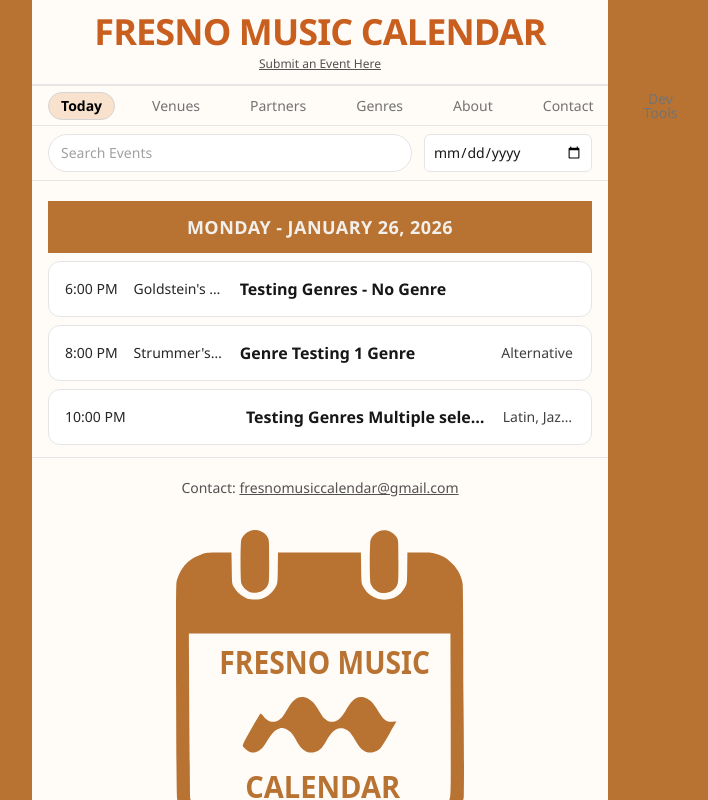
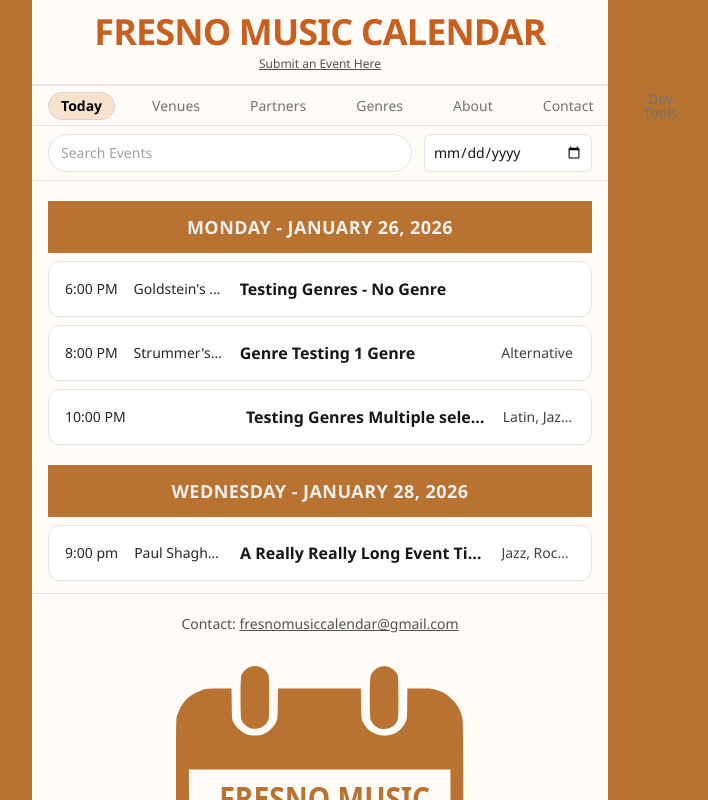
Before and after one commit to mrayover/fmc, a React (Vite) app: page / in a window 1280 px wide. Shown: the top 800 px of the page, without its empty margins (320-1028 px from the left). Built offline with nearby package versions, Linux system fonts and the light colour scheme.

Commit message:
Test Event

```diff
--- a/src/App.jsx
+++ b/src/App.jsx
@@ -1421,15 +1421,18 @@ function ContactView() {
   ]
 
   return (
-    <div className="space-y-3">
+    <div className="space-y-3 text-center">
       <h2 className="text-lg font-semibold">Contact</h2>
 
       <div className="space-y-3 text-sm text-neutral-700 leading-relaxed">
         {actions.map((a) => {
           const href = `mailto:${CONTACT_EMAIL}?subject=${encodeURIComponent(a.subject)}`
           return (
-            <div key={a.subject} className="rounded-xl border border-neutral-200 p-4 bg-white">
-              <div className="font-medium text-neutral-900">{a.title}</div>
+            <div
+              key={a.subject}
+              className="rounded-xl border border-neutral-200 p-4 bg-white text-center"
+            >
+              <div className="font-bold text-neutral-900">{a.title}</div>
               <div className="mt-1 text-sm text-neutral-700">{a.when}</div>
               <div className="mt-2">
                 <a className="underline" href={href}>
@@ -1439,8 +1442,6 @@ function ContactView() {
             </div>
           )
         })}
-
-
       </div>
     </div>
   )
@@ -1776,7 +1777,17 @@ function DevToolsView() {
       <div className="rounded-xl border border-neutral-200 p-4 space-y-3">
         <h3 className="font-medium">Add Event (writes to disk)</h3>
 
-        <div className="grid gap-3">
+<div className="grid gap-3">
+
+  <div>
+    <label className="text-sm font-medium">Event name</label>
+    <input
+      className="mt-1 w-full rounded-lg border border-neutral-200 px-3 py-2 text-sm"
+      value={eventDraft.title}
+      onChange={(e) => setEventDraft((d) => ({ ...d, title: e.target.value }))}
+      placeholder="Band / Event name"
+    />
+  </div>
 
           <div className="grid grid-cols-2 gap-3">
             <div>
--- a/src/data/events.json
+++ b/src/data/events.json
@@ -54,5 +54,23 @@
     "flyer": "/flyers/Arcana_VI.png",
     "link": "https://www.cartridgepeople.com/info/blog/printer-testing-print-test-page/",
     "id": "evt_mkk6ctjv_yvx5y2"
+  },
+  {
+    "id": "evt_mkxcqh8c_983nxm",
+    "title": "A Really Really Long Event Title to Test exactly how far things can go in wrap on mobile and desktop",
+    "date": "2026-01-28",
+    "time": "9:00 pm",
+    "venueId": "Paul Shaghoian",
+    "partnerIds": [
+      "Jazz Tuezdayz"
+    ],
+    "genres": [
+      "Jazz",
+      "Rock",
+      "Blues",
+      "Latin"
+    ],
+    "flyer": "/flyers/Arcana_VI.png",
+    "link": "https://creativebooster.net/blogs/colors/shades-of-copper-color"
   }
 ]
```
